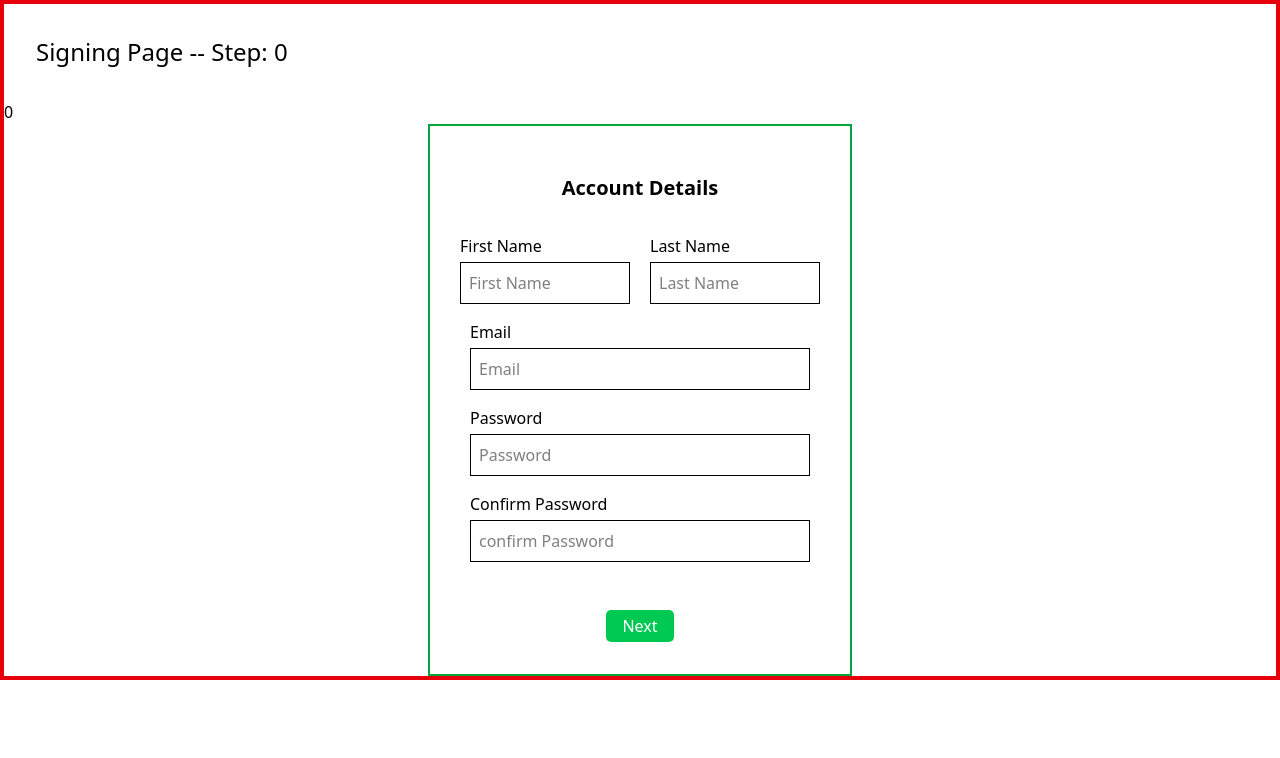
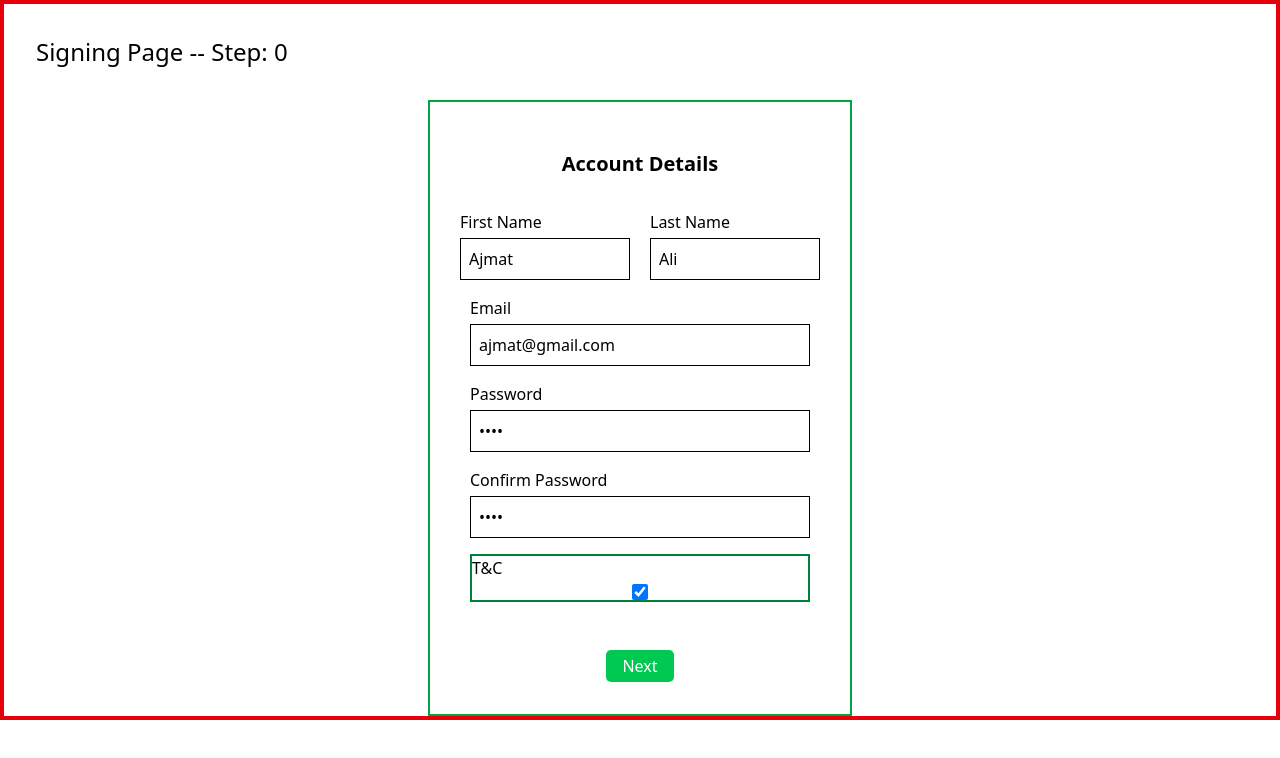
Before and after one commit to Ajmat-Ali/AJX-Creator-Panel, a React (Vite) app: page /signin in a window 1280 px wide. Shown: the top 758 px of the page. Built offline with nearby package versions, Linux system fonts and the light colour scheme.

Commit message:
Feat: Managed formData Globall by reducer

```diff
--- a/src/components/steps/Step1Account.jsx
+++ b/src/components/steps/Step1Account.jsx
@@ -1,4 +1,15 @@
-export default function Step1Account() {
+export default function Step1Account({ dispatch, formData }) {
+  const {
+    account: { firstName, lastName, email, password, confirmPassword, privacy },
+  } = formData;
+  const handleChange = (e) => {
+    const { id, value, checked, type } = e.target;
+    const x = type === "checkbox" ? checked : value;
+    dispatch({
+      type: "ACCOUNT",
+      data: { ...formData.account, [id]: x },
+    });
+  };
   return (
     <div className=" mt-4">
       <h2 className="text-xl text-center font-semibold mb-4">
@@ -11,8 +22,11 @@ export default function Step1Account() {
             <input
               type="text"
               placeholder="First Name"
-              id="fistName"
+              id="firstName"
               className="border p-2"
+              name="firstName"
+              value={firstName}
+              onChange={handleChange}
             />
           </div>
           <div className="flex flex-col gap-1 w-6/12">
@@ -22,6 +36,9 @@ export default function Step1Account() {
               placeholder="Last Name"
               id="lastName"
               className=" border p-2"
+              name="lastName"
+              value={lastName}
+              onChange={handleChange}
             />
           </div>
         </div>
@@ -33,6 +50,8 @@ export default function Step1Account() {
             id="email"
             placeholder="Email"
             className=" border p-2"
+            value={email}
+            onChange={handleChange}
           />
         </div>
         <div className="flex flex-col gap-1 mb-4">
@@ -40,8 +59,10 @@ export default function Step1Account() {
           <input
             type="password"
             placeholder="Password"
-            name="password"
+            id="password"
             className=" border p-2"
+            value={password}
+            onChange={handleChange}
           />
         </div>
         <div className="flex flex-col gap-1 mb-4">
@@ -51,6 +72,18 @@ export default function Step1Account() {
             id="confirmPassword"
             placeholder="confirm Password"
             className=" border p-2"
+            value={confirmPassword}
+            onChange={handleChange}
+          />
+        </div>
+        <div className="flex flex-col gap-1 mb-4 border-2 border-green-700">
+          <label htmlFor="privacy">T&C</label>
+          <input
+            type="checkbox"
+            id="privacy"
+            className="p-2 h-4"
+            checked={privacy}
+            onChange={handleChange}
           />
         </div>
       </form>
--- a/src/components/steps/Step2Profile.jsx
+++ b/src/components/steps/Step2Profile.jsx
@@ -1,4 +1,14 @@
-function Step2Profile() {
+function Step2Profile({ formData, dispatch }) {
+  const {
+    profile: { userName, phone, bio, avatar },
+  } = formData;
+  const handleChange = (e) => {
+    const { id, type, value } = e.target;
+    dispatch({
+      type: "PROFILE",
+      data: { ...formData.profile, [id]: value },
+    });
+  };
   return (
     <div className="mt-4">
       <h2 className="text-xl text-center font-semibold">Profile Details</h2>
@@ -11,6 +21,8 @@ function Step2Profile() {
               placeholder="User Name"
               id="userName"
               className="border p-2"
+              value={userName}
+              onChange={handleChange}
             />
           </div>
           <div className="flex flex-col gap-1 w-6/12">
@@ -20,12 +32,19 @@ function Step2Profile() {
               placeholder="Phone Number"
               id="phone"
               className=" border p-2"
+              value={phone}
+              onChange={handleChange}
             />
           </div>
         </div>
         <div className="flex flex-col gap-1 mb-4">
           <label htmlFor="password">Bio / About You</label>
-          <textarea className="border h-32" />
+          <textarea
+            className="border h-32"
+            id="bio"
+            value={bio}
+            onChange={handleChange}
+          />
         </div>
         <div className="flex flex-col gap-1 mb-4">
           <label htmlFor="email">Profile Pic</label>
@@ -35,6 +54,8 @@ function Step2Profile() {
             name="image"
             accept="image/*"
             className="border rounded-4xl w-3/12"
+            // value={avatar}
+            // onChange={handleChange}
           />
         </div>
       </form>
--- a/src/components/steps/Step3Preference.jsx
+++ b/src/components/steps/Step3Preference.jsx
@@ -1,21 +1,39 @@
-function Step3Preference() {
+function Step3Preference({ formData, dispatch }) {
+  const {
+    preference: { contentGoal, experience, weeklyPostingGoal },
+  } = formData;
+
+  const handleChange = (e) => {
+    const { id, value } = e.target;
+    dispatch({
+      type: "PREFERENCE",
+      data: { ...formData.preference, [id]: value },
+    });
+  };
   return (
     <div className="mt-4">
       <h2 className="text-xl text-center font-semibold">Preference Details</h2>
       <form className="p-4">
         <div className="flex justify-center gap-5 mb-4">
           <div className="flex flex-col gap-1 w-6/12">
-            <label htmlFor="userName">Content Goal</label>
+            <label htmlFor="contentGoal">Content Goal</label>
             <input
               type="text"
               placeholder="Your Content Goal"
-              id="userName"
+              id="contentGoal"
               className="border p-2"
+              value={contentGoal}
+              onChange={handleChange}
             />
           </div>
           <div className="flex flex-col gap-1 w-6/12">
-            <label htmlFor="work-style">Work Style</label>
-            <select className="border p-2" id="work-style">
+            <label htmlFor="experience">Work Style</label>
+            <select
+              className="border p-2"
+              id="experience"
+              value={experience}
+              onChange={handleChange}
+            >
               <option value="beginner">Beginner</option>
               <option value="intermediate">Intermediate</option>
               <option value="Expert">Expert</option>
@@ -23,13 +41,14 @@ function Step3Preference() {
           </div>
         </div>
         <div className="flex flex-col gap-1 mb-4">
-          <label htmlFor="posting-goal">
+          <label htmlFor="weeklyPostingGoal">
             Weekly Posting Goal (Post per Week)
           </label>
           <select
-            name="posting-goal"
-            id="posting-goal"
+            id="weeklyPostingGoal"
             className="border-2 p-2 w-6/12"
+            value={weeklyPostingGoal}
+            onChange={handleChange}
           >
             <option value="1">1</option>
             <option value="7">1-7</option>
--- a/src/pages/Signin.jsx
+++ b/src/pages/Signin.jsx
@@ -5,22 +5,23 @@ import Step3Preference from "../components/steps/Step3Preference";
 import Review from "../components/steps/Review";
 
 const initialValue = {
-  currentStep: 0,
+  step: 0,
   account: {
-    firstName: "",
-    lastName: "",
-    email: "",
-    password: "",
-    confirmPassword: "",
+    firstName: "Ajmat",
+    lastName: "Ali",
+    email: "ajmat@gmail.com",
+    password: "abcd",
+    confirmPassword: "abcd",
+    privacy: true,
   },
   profile: {
-    userName: "",
-    phoneNumber: "",
-    bio: "",
-    avatar: "",
+    userName: "AjX",
+    phone: "1234567890",
+    bio: "Something about yourself",
+    avatar: "Image",
   },
   preference: {
-    contentGoal: "",
+    contentGoal: "Making Brand",
     experience: "beginner",
     weeklyPostingGoal: "1",
   },
@@ -29,19 +30,19 @@ const initialValue = {
 const reducer = (state, { type, data }) => {
   switch (type) {
     case "BACK": {
-      return { ...state, currentStep: data - 1 };
+      return { ...state, step: data - 1 };
     }
     case "NEXT": {
-      return { ...state, currentStep: data + 1 };
+      return { ...state, step: data + 1 };
     }
     case "ACCOUNT": {
-      return { ...state, ...state.account };
+      return { ...state, account: { ...state.account, ...data } };
     }
     case "PROFILE": {
-      return { ...state, ...state.profile };
+      return { ...state, profile: { ...state.profile, ...data } };
     }
     case "PREFERENCE": {
-      return { ...state, ...state.preference };
+      return { ...state, preference: { ...state.preference, ...data } };
     }
     default: {
       throw Error("Unknown action: " + type);
@@ -51,54 +52,55 @@ const reducer = (state, { type, data }) => {
 
 function Signin() {
   const [formData, dispatch] = useReducer(reducer, initialValue);
-
-  const [step, setStep] = useState(0);
-  const formSteps = [
+  const { step } = formData;
+  const formComponent = [
     { name: "Step1Account", component: Step1Account },
     { name: "Step2Profile", component: Step2Profile },
     { name: "Step3Preference", component: Step3Preference },
     { name: "Review", component: Review },
   ];
 
-  const handleStep = (text) => {
-    if (text === "BACK") {
-      setStep((pre) => pre - 1);
-    } else {
-      setStep((pre) => pre + 1);
-    }
+  const handleNextStep = (text) => {
     dispatch({
-      type: text,
+      type: "NEXT",
       data: step,
     });
   };
 
-  const ActiveStep = formSteps[step].component;
+  const handleBackStep = () => {
+    dispatch({
+      type: "BACK",
+      data: step,
+    });
+  };
+
+  const ActiveStep = formComponent[step].component;
   return (
     <div className=" border-4 border-red-600 ">
       <h1 className="text-2xl m-8">Signing Page -- Step: {step}</h1>
       <h2>{formData.currentStep}</h2>
       <div className="border-2 border-green-600 w-4/12 m-auto flex flex-col justify-between py-8 px-6">
-        <ActiveStep />
+        <ActiveStep dispatch={dispatch} formData={formData} />
         <div className="flex justify-center gap-7 mt-4">
           <button
             className={`cursor-pointer px-4 py-1 rounded-[5px] bg-blue-600 text-white ${
               step === 0 ? "hidden" : "block"
             }`}
-            onClick={() => handleStep("BACK")}
+            onClick={() => handleBackStep("BACK")}
           >
             Back
           </button>
           <button
             className={`cursor-pointer px-4 py-1 rounded-[5px] bg-green-500 text-white ${
-              step >= formSteps.length - 1 ? "hidden" : "block"
+              step >= formComponent.length - 1 ? "hidden" : "block"
             }`}
-            onClick={() => handleStep("NEXT")}
+            onClick={() => handleNextStep("NEXT")}
           >
             Next
           </button>
           <button
             className={`cursor-pointer px-4 py-1 rounded-[5px] bg-red-600 text-white ${
-              step === formSteps.length - 1 ? "block" : "hidden"
+              step === formComponent.length - 1 ? "block" : "hidden"
             }`}
           >
             Submit
```
